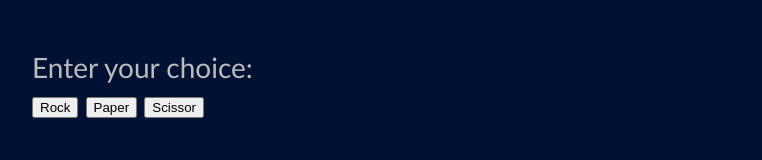
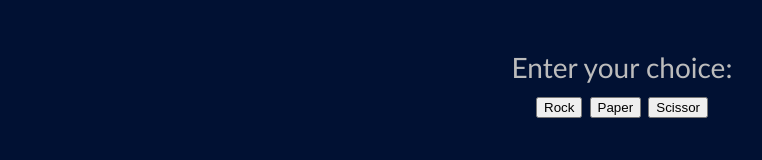
Before and after one commit to stbnvlrd/Javascript_rock_paper-scissors, a plain HTML site: page index.html in a window 1280 px wide. Shown: the whole page, without its empty margins (18-780 px from the left). Drawn offline with Linux system fonts and the light colour scheme.

Commit message:
Centering the page content

```diff
--- a/style.css
+++ b/style.css
@@ -9,5 +9,9 @@ body{
 .form{
     color: #bcbcbc;
     font-size: 28px;
+    align-items: center;
+    justify-items: center;
+    display: flex;
+    flex-direction: column;
 
 }
```
